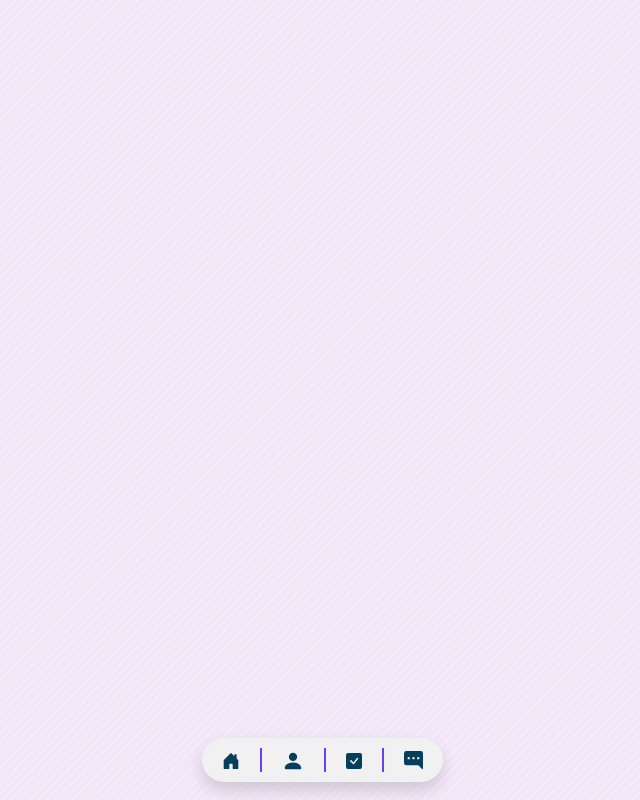
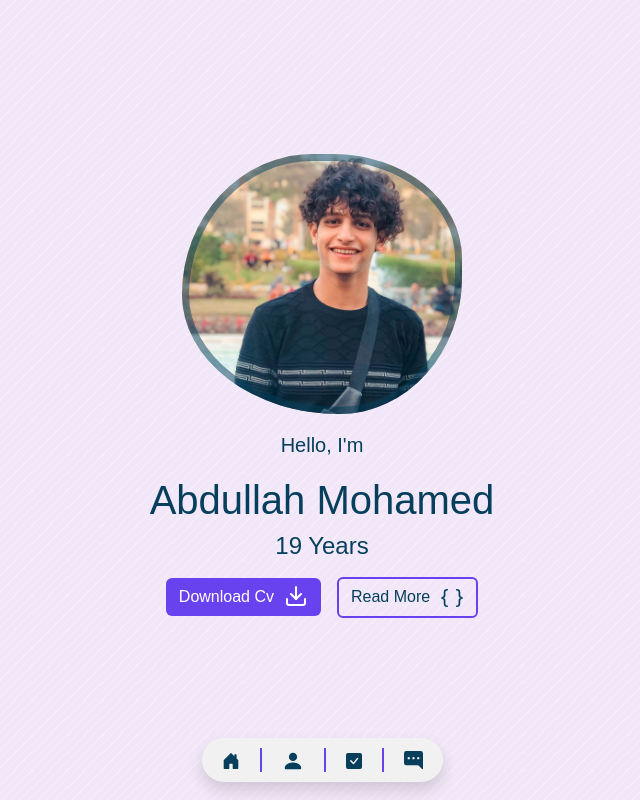
Before and after one commit to avat6ar/portfolio-react, a React (Create React App) app: page / in a window 1280 px wide. Before the commit this address had no page. Shown: the whole page, without its empty margins (318-958 px from the left). Built offline with nearby package versions, Linux system fonts and the light colour scheme; a web font is replaced by a local one.

Commit message:
Update App.js

```diff
--- a/src/App.js
+++ b/src/App.js
@@ -15,10 +15,10 @@
       <div className="container">
         <Header />
         <Routes>
-          <Route path="portfolio-react/" element={<Home />} />
-          <Route path="portfolio-react/about" element={<About />} />
-          <Route path="portfolio-react/projects" element={<Project />} />
-          <Route path="portfolio-react/contact" element={<Contact />} />
+          <Route path="/" element={<Home />} />
+          <Route path="/about" element={<About />} />
+          <Route path="/projects" element={<Project />} />
+          <Route path="/contact" element={<Contact />} />
         </Routes>
       </div>
     </BrowserRouter>
```
